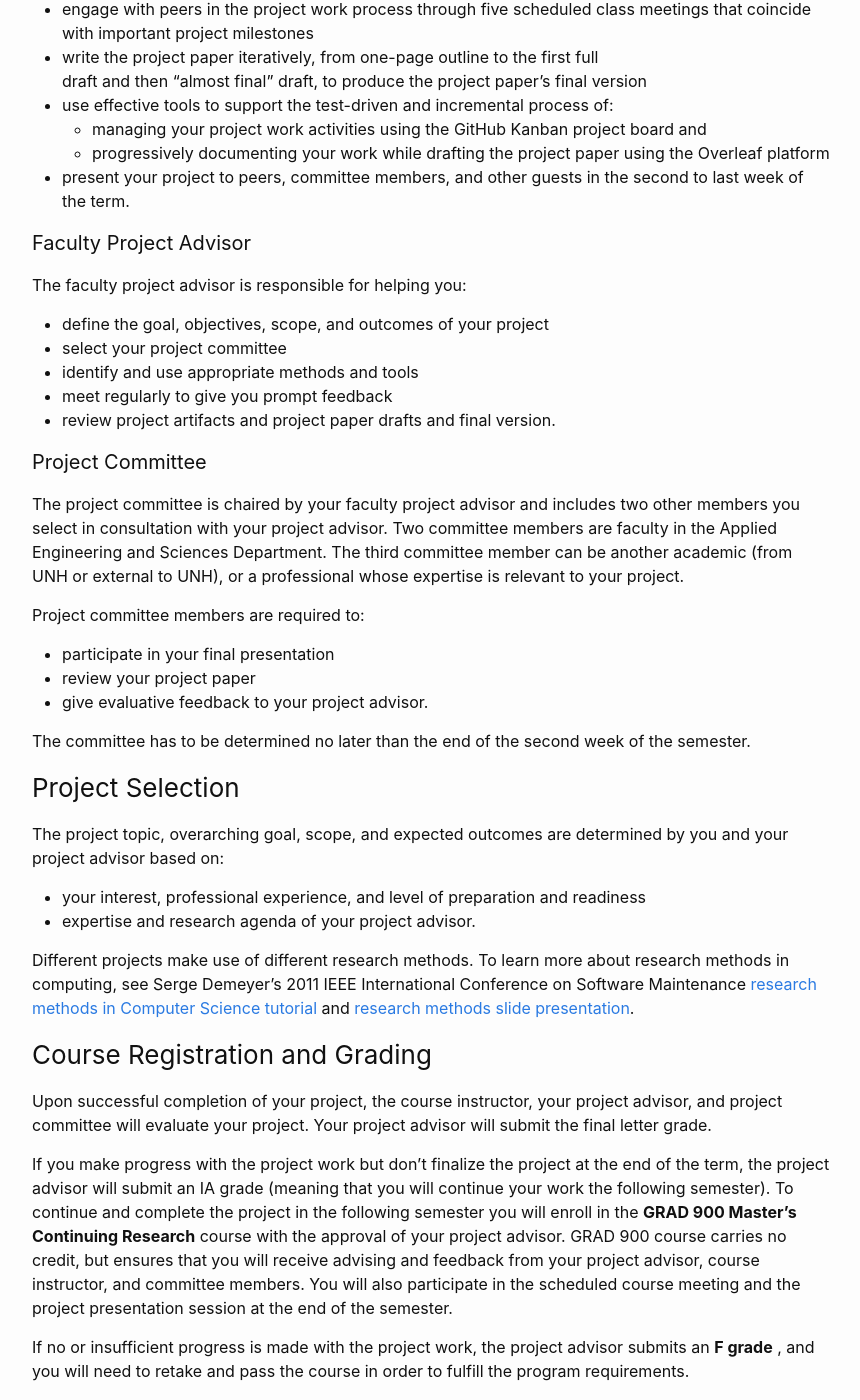
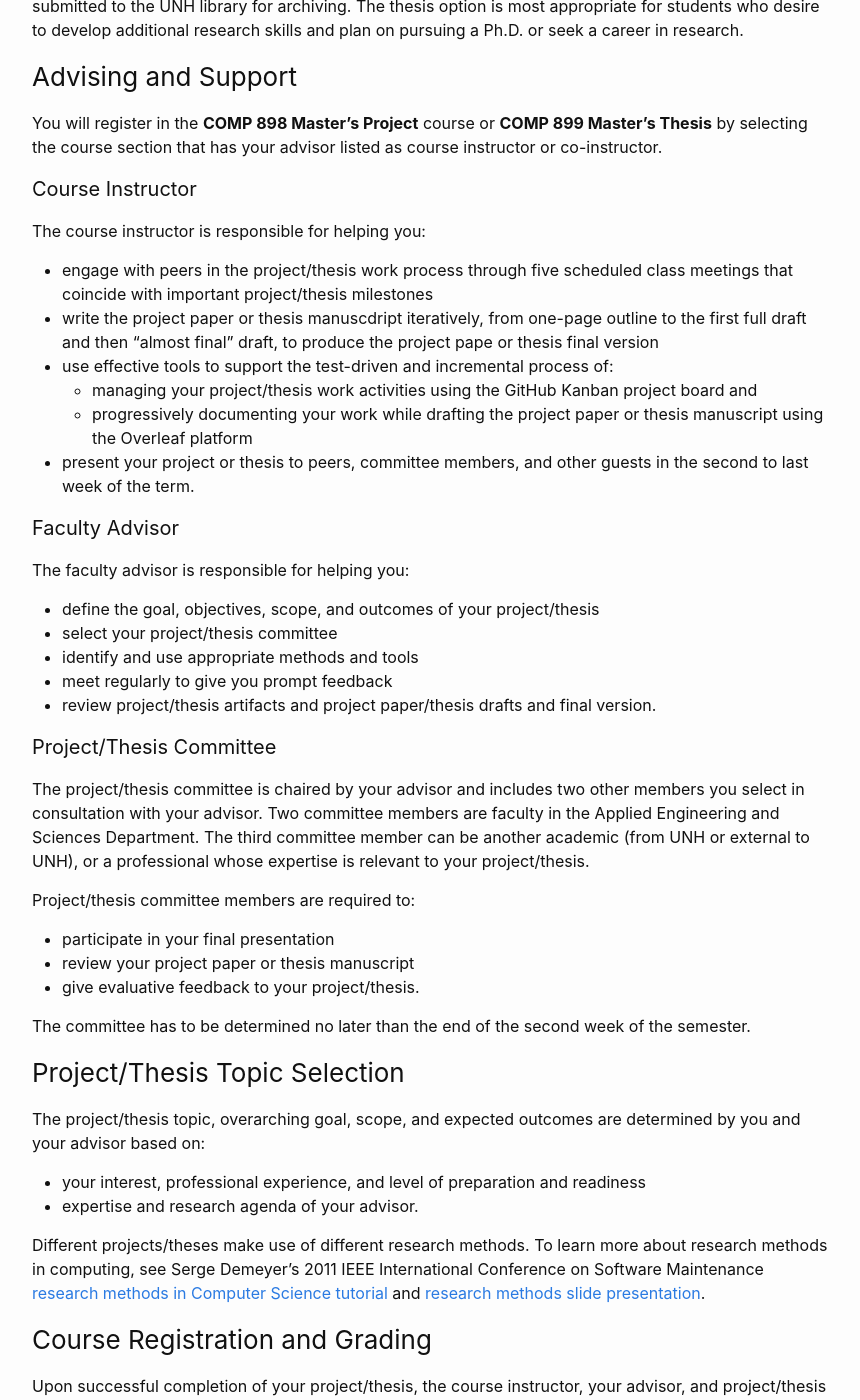
Before and after one commit to unh-comp-master-project/unh-comp-master-project.github.io, a Jekyll site: the page built from overview.md, in a window 1280 px wide and 1400 px high, scrolled down 608 px. Shown: the whole window, without its empty margins (208-1068 px from the left). Built offline with Jekyll 4.4.1, drawn with Linux system fonts in a browser that asks for light colours; some of the changed text lies outside the part shown.

Commit message:
merged project and thesis descriptions in overview.md

```diff
--- a/overview.md
+++ b/overview.md
@@ -5,83 +5,93 @@ permalink: /overview/
 ---
 
 ### Purpose
-The Master's Project gives you the opportunity to
-* conduct an investigative study in the Information Technology (IT) field and
+The Master's Project or Thesis gives you the opportunity to
+* conduct a research and development study in the Information Technology (IT) field
 * apply IT concepts, principles and practices to address an authentic issue or
 problem of interest
 * gain professional experience specific to an academic R&D lab involving student fellows and faculty advisors.
 
+In addition, a Master's Thesis will give you the opportunity to:
+* choose an original topic in consultation with their thesis advisor
+* conduct literature review to delimit the scope of the topic
+* identify appropriate research methods
+* write the  thesis manuscript following the UNH Graduate School guidelines to document all thesis R&D work
+
+Once the thesis is presented to the thesis committe and successfully defended, the publication
+will be submitted to the UNH library for archiving. The thesis option is most appropriate for students who desire to develop additional research skills and plan on pursuing a Ph.D. or
+seek a career in research.
+
 ### Advising and Support
-You will register in the **COMP 898  Master's Project** course by selecting the
-course section that has your project advisor listed as course instructor or
+You will register in the **COMP 898  Master's Project** course or **COMP 899 Master's Thesis**
+by selecting the course section that has your advisor listed as course instructor or
 co-instructor.
 
 #### Course Instructor
 The course instructor is responsible for helping you:
-* engage with peers in the project work process through five scheduled class
-meetings that coincide with important project milestones
-* write the project paper iteratively, from one-page outline to the first full
-draft and then "almost final" draft, to produce the project paper's final
+* engage with peers in the project/thesis work process through five scheduled class
+meetings that coincide with important project/thesis milestones
+* write the project paper or thesis manuscdript iteratively, from one-page outline to the first
+full  draft and then "almost final" draft, to produce the project pape or thesis final
 version
 *  use effective tools to support the test-driven and incremental process of:
-    * managing your project work activities using the GitHub Kanban project
+    * managing your project/thesis work activities using the GitHub Kanban project
     board and
-    * progressively documenting your work while drafting the project paper
-    using the Overleaf platform
-* present your project to peers, committee members, and other guests in the
+    * progressively documenting your work while drafting the project paper or thesis
+    manuscript using the Overleaf platform
+* present your project or thesis to peers, committee members, and other guests in the
 second to last week of the term.
 
-#### Faculty Project Advisor
-The faculty project advisor is responsible for helping you:
-* define the goal, objectives, scope, and outcomes of your project
-* select your project committee
+#### Faculty Advisor
+The faculty advisor is responsible for helping you:
+* define the goal, objectives, scope, and outcomes of your project/thesis
+* select your project/thesis committee
 * identify and use appropriate methods and tools
 * meet regularly to give you prompt feedback
-* review project artifacts and project paper drafts and final version.
+* review project/thesis artifacts and project paper/thesis drafts and final version.
 
-#### Project Committee
-The project committee is chaired by your faculty project advisor and includes
-two other members you select in consultation with your project advisor. Two
+#### Project/Thesis Committee
+The project/thesis committee is chaired by your advisor and includes
+two other members you select in consultation with your advisor. Two
 committee members are faculty in the Applied Engineering and Sciences
 Department. The third committee member can be another academic (from UNH or
 external to UNH), or a professional whose expertise is relevant to your
-project.
+project/thesis.
 
-Project committee members are required to:
+Project/thesis committee members are required to:
 * participate in your final presentation
-* review your project paper
-* give evaluative feedback to your project advisor.
+* review your project paper or thesis manuscript
+* give evaluative feedback to your project/thesis.
 
 The committee has to be determined no later than the end of the second week of
 the semester.
 
-### Project Selection
-The project topic, overarching goal, scope, and expected outcomes are
-determined by you and your project advisor based on:
+### Project/Thesis Topic Selection
+The project/thesis topic, overarching goal, scope, and expected outcomes are
+determined by you and your advisor based on:
 * your interest, professional experience, and level of preparation and
 readiness
-* expertise and research agenda of your project advisor.
+* expertise and research agenda of your advisor.
 
-Different projects make use of different research methods.
+Different projects/theses make use of different research methods.
 To learn more about research methods in computing, see Serge Demeyer's 2011 IEEE International Conference on Software Maintenance [research methods in Computer Science tutorial](https://unh.box.com/s/ubanos64ju4emwsh7m8ab8l5auedi2ub) and [research methods slide presentation](https://win.uantwerpen.be/~sdemey/Tutorial_ResearchMethods/ResearchMethds01_MethodsOvervw.pdf).
 
 ### Course Registration and Grading
-Upon successful completion of your project, the course instructor, your project
-advisor, and project committee will evaluate your project. Your project
+Upon successful completion of your project/thesis, the course instructor, your
+advisor, and project/thesis committee will evaluate your project/thesis. Your
 advisor will submit the final letter grade.
 
-If you make progress with the project work but don't finalize the project at
-the end of the term, the project advisor will submit an IA grade (meaning that
-you will continue your work the following semester). To continue and complete the project in the following semester you will enroll in the **GRAD 900 Master's Continuing Research** course with the approval of your project advisor. GRAD 900 course carries no credit, but ensures that you will receive advising and
-feedback from your project advisor, course instructor, and committee members.
+If you make progress with the project/thesis work but don't finalize the project/thesis at
+the end of the term, your advisor will submit an IA grade (meaning that
+you will continue your work the following semester). To continue and complete the project/thesis in the following semester you will enroll in the **GRAD 900 Master's Continuing Research** course with the approval of your  advisor. GRAD 900 course carries no credit, but ensures that you will receive advising and
+feedback from your  advisor, course instructor, and committee members.
 You will also participate in the scheduled course meeting and the project
-presentation session at the end of the semester.
+presentation or thesis defense session at the end of the semester.
 
-If no or insufficient progress is made with the project work, the project advisor submits an **F grade** , and you will need to retake and pass the course in
+If no or insufficient progress is made with your work, your advisor submits an **F grade** , and you will need to retake and pass the course in
 order to fulfill the program requirements.
 
 If you need to take time off from the graduate program of studies for personal
 reasons, you may sign up for **GRAD 800 Continuing Enrollment**, which carries
 zero credits and allows you to continue to be officially matriculated in the
-program of study. There is no project advisor supervision during GRAD 800
+program of study. There is no advisor supervision during GRAD 800
 enrollment.
```
